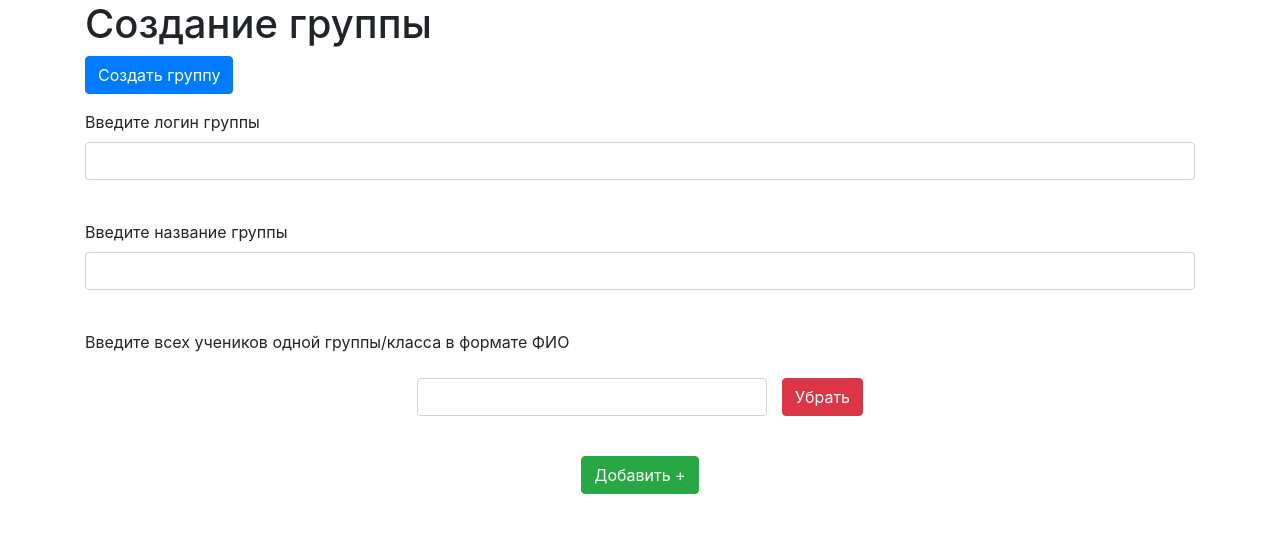
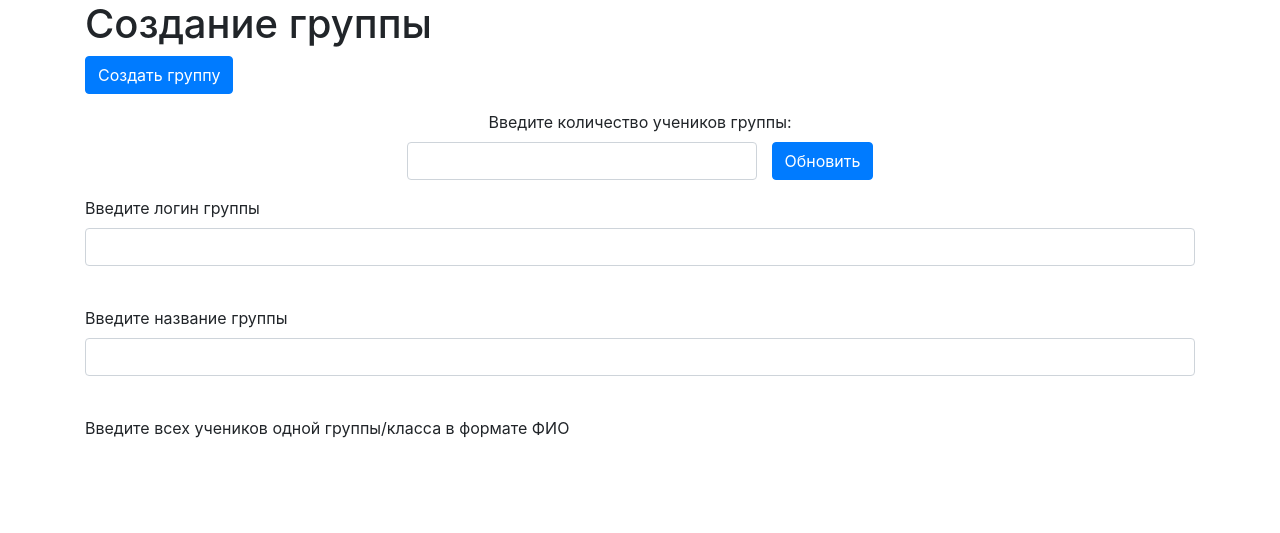
Before and after one commit to mston3rob/WEBsire_project, a Flask app: template templates/class_generate.html in a window 1280 px wide. Shown: the top 533 px of the page. Run offline with Flask 3, Linux system fonts and the light colour scheme; the template is opened without the code that fills it: values that come from a table or form of the project are taken from there, others are empty; some libraries are stand-ins or nearby versions.

Commit message:
rework adding students form

```diff
--- a/main.py
+++ b/main.py
@@ -2,8 +2,8 @@ from flask import Flask, redirect
 from werkzeug.security import generate_password_hash, check_password_hash
 from flask_wtf import FlaskForm
 from flask import Flask, request, render_template
-from wtforms import StringField, PasswordField, SubmitField, BooleanField, EmailField
-from wtforms.validators import DataRequired, Length, Email, EqualTo
+from wtforms import StringField, PasswordField, SubmitField, BooleanField, EmailField, FieldList, FormField, SelectField
+from wtforms.validators import DataRequired, Length, Email, EqualTo, InputRequired
 from data import db_session
 from flask_login import LoginManager, login_user, current_user, login_required, logout_user
 from data import users, groups
@@ -20,6 +20,7 @@ app.config['SECRET_KEY'] = 'yandexlyceum_secret_key'
 app.config['PERMANENT_SESSION_LIFETIME'] = datetime.timedelta(
     days=365
 )
+quantity = 2
 
 login_manager = LoginManager()
 login_manager.init_app(app)
@@ -58,14 +59,22 @@ class RegisterForm(FlaskForm):
     submit = SubmitField('Зарегестрироваться')
 
 
+class B(FlaskForm):
+    inits = StringField(validators=[DataRequired()])
+
+
 class GroupAppend(FlaskForm):
-    initials = StringField('Введите всех учеников одной группы/класса в формате ФИО', validators=[DataRequired()])
+    initials = FieldList(FormField(B), min_entries=0, label='Введите всех учеников одной группы/класса в формате ФИО')
     login = StringField('Введите логин группы', validators=[DataRequired()])
     name_group = StringField('Введите название группы', validators=[DataRequired()])
     submit = SubmitField('Создать группу')
-    quantity = 1
-    delete = SubmitField(label='Убрать', render_kw={'formnovalidate': True})
-    add = SubmitField(label='Добавить +', render_kw={'formnovalidate': True})
+    count = StringField('Введите количество учеников группы:', validators=[DataRequired()])
+    refresh = SubmitField(label='Обновить', render_kw={'formnovalidate': True})
+
+
+class PreGroupAppend(FlaskForm):
+    count = StringField('Введите количество учеников группы:', validators=[DataRequired()])
+    refresh = SubmitField(label='Обновить', render_kw={'formnovalidate': True})
 
 
 @app.route('/logout')
@@ -92,43 +101,50 @@ def login():
                                form=form)
     return render_template('login.html', title='Авторизация', form=form)
 
+flag = False
 
 @app.route('/class_generate', methods=['GET', 'POST'])
 @login_required
 def class_generate():
+    global GroupAppend
+    global flag
     form = GroupAppend()
-    if form.add.data:
-        form.quantity += 1
+    form1 = PreGroupAppend()
+    if form.refresh.data:
+        if form.count.data:
+
+            class GroupAppend(FlaskForm):
+                initials = FieldList(FormField(B), min_entries=int(form.count.data), max_entries=int(form.count.data),
+                                     label='Введите всех учеников одной группы/класса в формате ФИО')
+                login = StringField('Введите логин группы', validators=[DataRequired()])
+                name_group = StringField('Введите название группы', validators=[DataRequired()])
+                submit = SubmitField('Создать группу')
+                count = StringField('Введите количество учеников группы:', validators=[DataRequired()])
+                refresh = SubmitField(label='Обновить', render_kw={'formnovalidate': True})
+
+            form = GroupAppend()
+            return render_template('class_generate.html', title='Создаие группы', form=form)
+
+        else:
+            return render_template('preClassGenerate.html', title='Создаие группы', form=form1)
     if form.submit():
-        if form.initials.data:
+        db_sess = db_session.create_session()
+        for i in form.initials.data:
+            user = User()
+            user.initials = i['inits']
+            user.hashed_password = generate_password_hash(generatePasswordToUsers())
+            user.teacher = False
+            user.login = form.login.data
+            user.hashed_key_access = None
             db_sess = db_session.create_session()
-            a = form.initials.data
-            if len(a.split(',')) > 1:
-                separator = ','
-            else:
-                separator = '\r\n'
-            login = form.login.data
-            name_group = form.name_group.data
-            group = Group()
-            group.id_teacher = current_user.id
-            group.login_group = login
-            group.name_group = form.name_group.data
-
-            db_sess.add(group)
+            db_sess.add(user)
             db_sess.commit()
 
-            for i in a.split(separator):
-                user = User()
-                user.initials = i.strip()
-                user.hashed_password = generate_password_hash(generatePasswordToUsers())
-                user.teacher = False
-                user.login = form.login.data
-                user.hashed_key_access = None
-
-                db_sess.add(user)
-                db_sess.commit()
-            return redirect('/listtestst')
-    return render_template('class_generate.html', title='Создаие группы', form=form)
+        group = Group()
+        group.login_group = form.login.data
+        group.name_group = form.name_group.data
+        group.id_teacher = current_user.id
+    return render_template('preClassGenerate.html', title='Создаие группы', form=form1)
 
 
 @app.route('/listtestst', methods=['GET', 'POST'])
--- a/templates/class_generate.html
+++ b/templates/class_generate.html
@@ -8,6 +8,15 @@
     <form action="" method="post">
         {{ form.hidden_tag() }}
     <p>{{ form.submit(type="submit", class="btn btn-primary") }}</p>
+    <div class="student_cell">
+    {{form.count.label}}
+    </div>
+    <div class="student_cell">
+        <div class="field">
+            <p>{{ form.count(class="form-control", type="login") }} </p>
+        </div>
+        <p class="delete_btn">{{ form.refresh(type="submit", class="btn btn-primary") }}</p>
+    </div>
     <p>
             {{ form.login.label }}<br>
             {{ form.login(class="form-control", type="login") }}<br>
@@ -27,26 +36,19 @@
             {% endfor %}
     </p>
     {{ form.initials.label }}<br>
-    {% for i in range(form.quantity)%}
+    {% for i in form.initials%}
     <p>
         <div class="student_cell">
             <div class="field">
-                {{ form.initials(class="form-control", type="login") }}<br>
+                {{ i.form.inits(class="form-control", type="login") }}<br>
                 {% for error in form.initials.errors %}
                     <div class="alert alert-danger" role="alert">
                         {{ error }}
                     </div>
                 {% endfor %}
             </div>
-            <p class="delete_btn">
-                {{ form.delete(class="btn btn-danger") }}
-            </p>
         </div>
     </p>
     {% endfor %}
-    <p class="student_cell">
-        {{ form.add(class="btn btn-success") }}
-    </p>
-
     </form>
 {% endblock %}
```
Also changed, not shown: templates/preClassGenerate.html (added, +20 -0 lines), db/tests.db.
